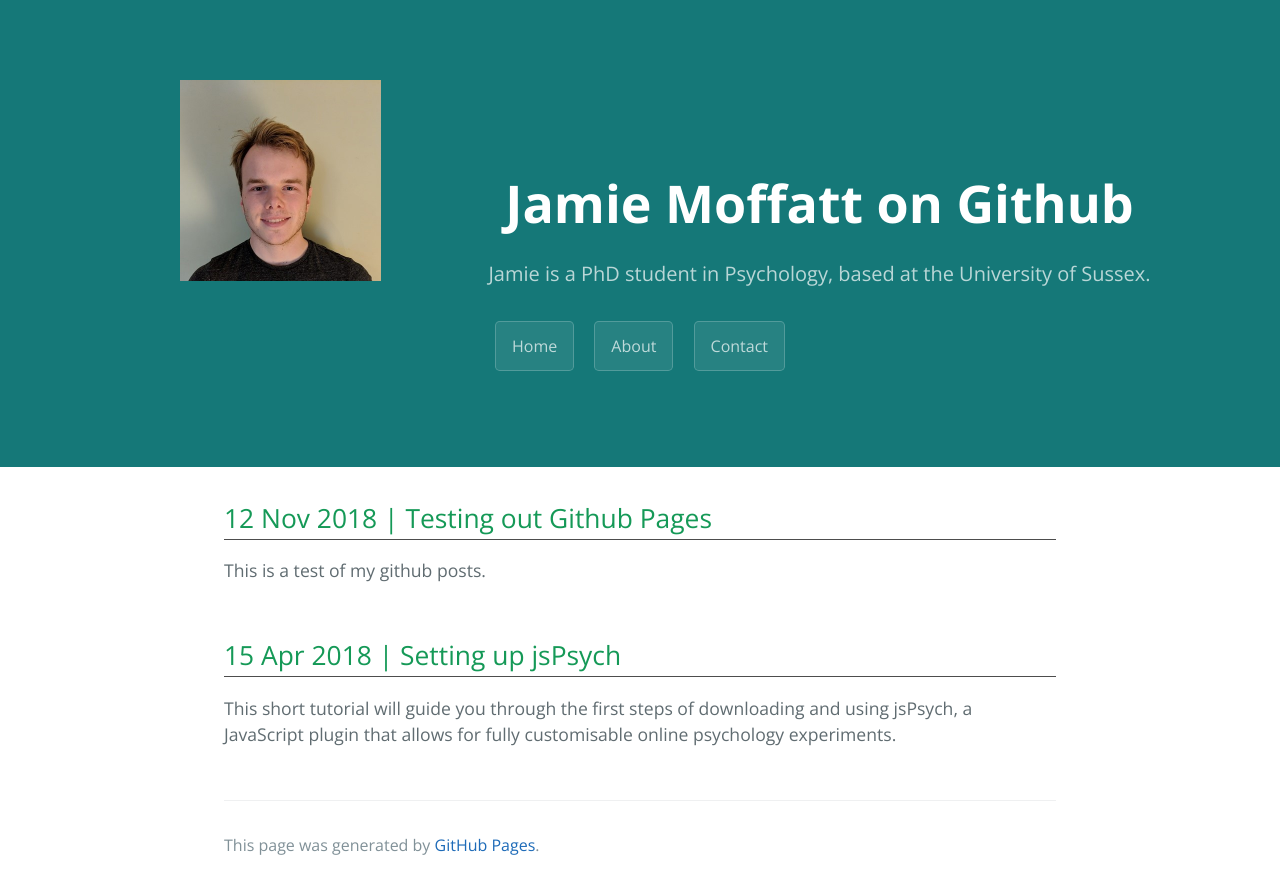
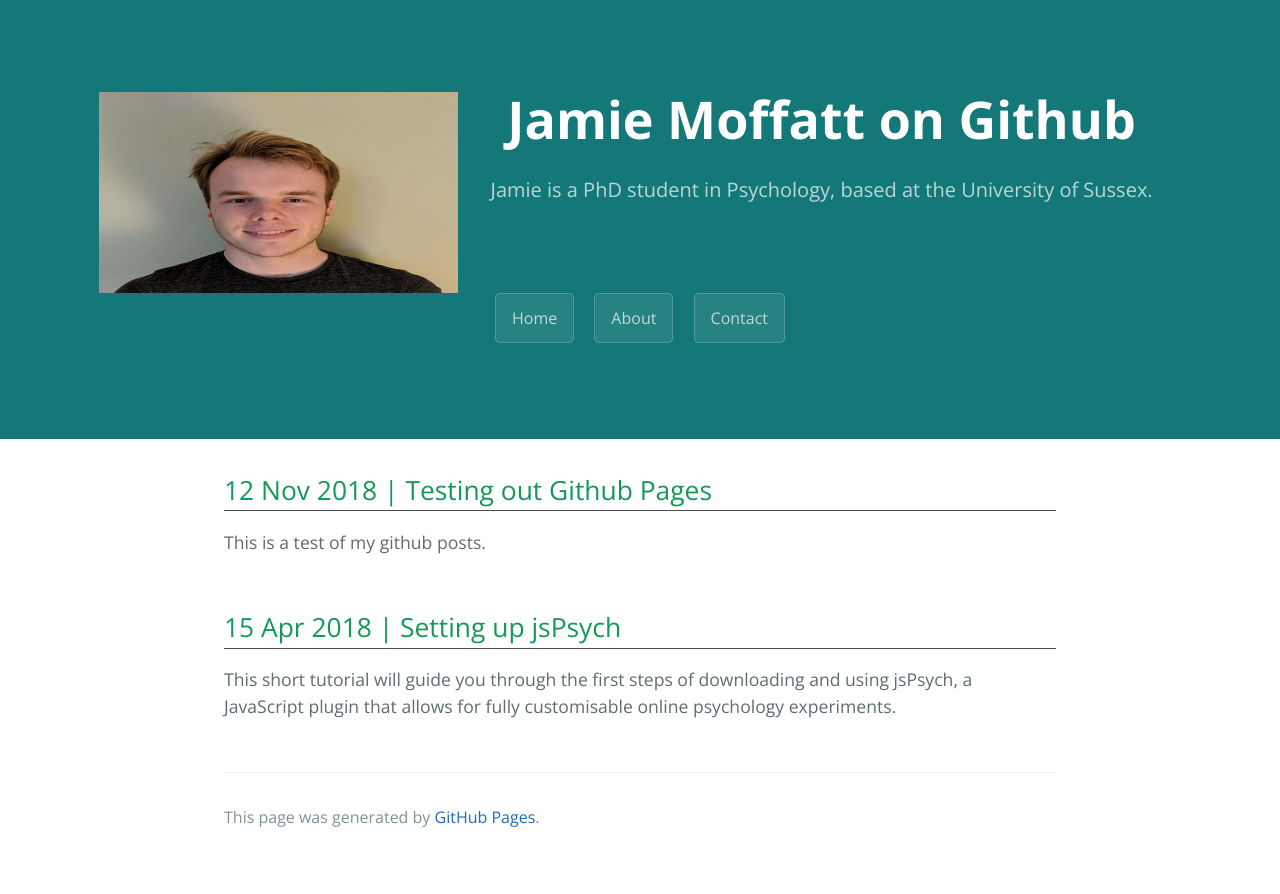
Before and after one commit to jamie-moffatt/jamie-moffatt.github.io, a Jekyll site: the page built from index.md, in a window 1280 px wide. Shown: the top 894 px of the page. Built offline with Jekyll 4.4.1, drawn with Linux system fonts in a browser that asks for light colours; our own code applies the rules of GitHub Pages for plain Markdown files.

Commit message:
edit header

```diff
--- a/_layouts/default.html
+++ b/_layouts/default.html
@@ -24,9 +24,8 @@
   <body>
 
     <header class="page-header" role="banner">
-      <div class="header-img">
-      <img src="assets/img/test_profile.jpg" height="201" width="201">
-    </div><div class = "header-txt">
+      <img class="header-img" src="assets/img/test_profile.jpg" height="201" width="201">
+      <div class = "header-txt">
       <h1 class="project-name">{{ site.title | default: site.github.repository_name }}</h1>
       <h2 class="project-tagline">{{ site.description | default: site.github.project_tagline }}</h2>
     </div>
--- a/assets/css/style.scss
+++ b/assets/css/style.scss
@@ -30,6 +30,7 @@
 .header-img {
   width: 33%;
   display: inline-block;
+  vertical-align: middle;
 }
 
 .header-txt {
```
